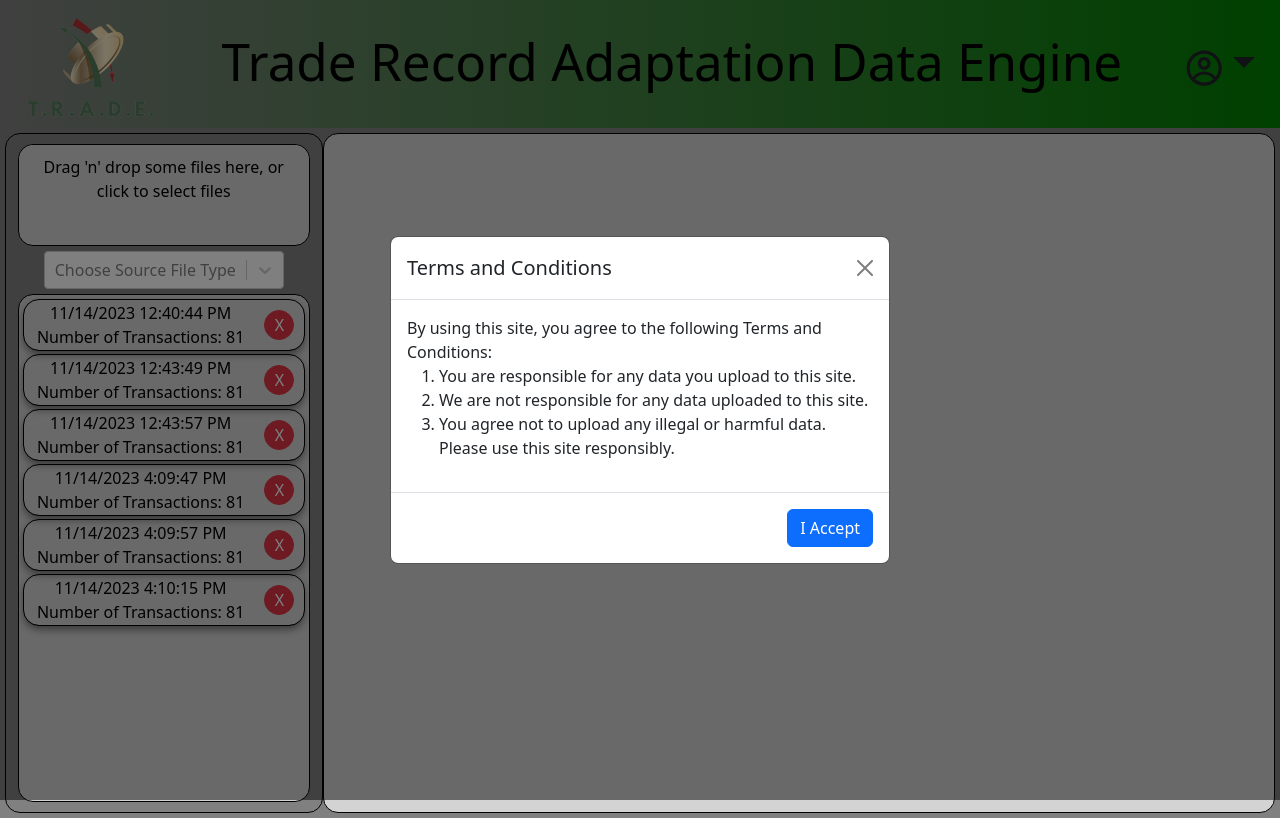
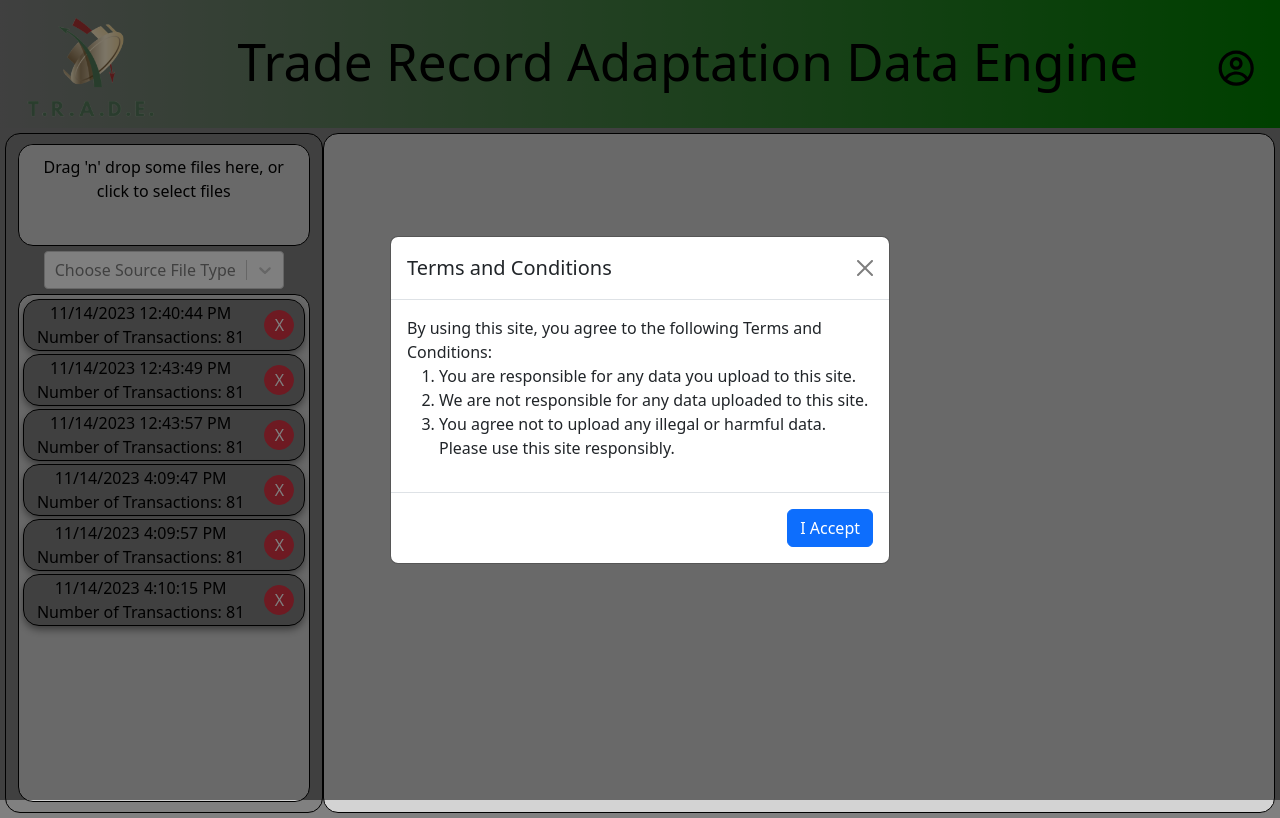
Before and after one commit to JOATZ/TRADE_App, a React (Create React App) app: page / in a window 1280 px wide. Built offline with nearby package versions, Linux system fonts and the light colour scheme; data requests are answered from the project's data file.

Commit message:
fixed dropdown color scheme, need to adjust pos

```diff
--- a/src/App.css
+++ b/src/App.css
@@ -32,7 +32,7 @@ body {
 }
 
 .site-footer {
-  background-image: linear-gradient(#cec8ff, white);
+  background-image: linear-gradient(var(--color-navbar-dark-light), var(--color-navbar-dark-dark));
   padding: 20px 0;
   margin-top: 2rem;
 }
@@ -60,6 +60,12 @@ body {
   flex-grow: 1;
   white-space: normal;
 }
+.dropdown{
+  color: var(--color-text);
+}
+.dropdown svg {
+  color: var(--color-text);
+}
 /*_______________DROPZONE____________________*/
 .dropzone {
   border: 0px solid black;
@@ -75,6 +81,10 @@ body {
   width: 100%;
   height:15vh;
   background-color: var(--color-background);
+}
+
+.drag-drop-box, .file-select {
+  padding: 5px;
 }
 
 .navbar-brand img {
@@ -214,6 +224,7 @@ body {
   align-items: center;
   justify-content: center;
   margin: 5px;
+  background-color: var(--color-accent);
 }
 
 .pill-col{
@@ -227,7 +238,7 @@ body {
   display:flex;
   justify-content: center;
 }
-
+/*______PREVIEW TABLE HEADERS____________*/
 .sticky-header th {
   position: sticky;
   top: 0;
@@ -244,7 +255,3 @@ body {
     transform: rotate(360deg);
   }
 }
-
-.drag-drop-box, .file-select {
-  padding: 5px;
-}
--- a/src/components/Header.js
+++ b/src/components/Header.js
@@ -53,7 +53,7 @@ const Header = () => {
                         isOpen={dropdownOpen}
                         toggle={toggleDropdown}
                     >
-                        <DropdownToggle color='transparent' dark='true' caret>
+                        <DropdownToggle color='transparent' dark='true'>
                             <CgProfile />
                         </DropdownToggle>
                         <DropdownMenu>
```
